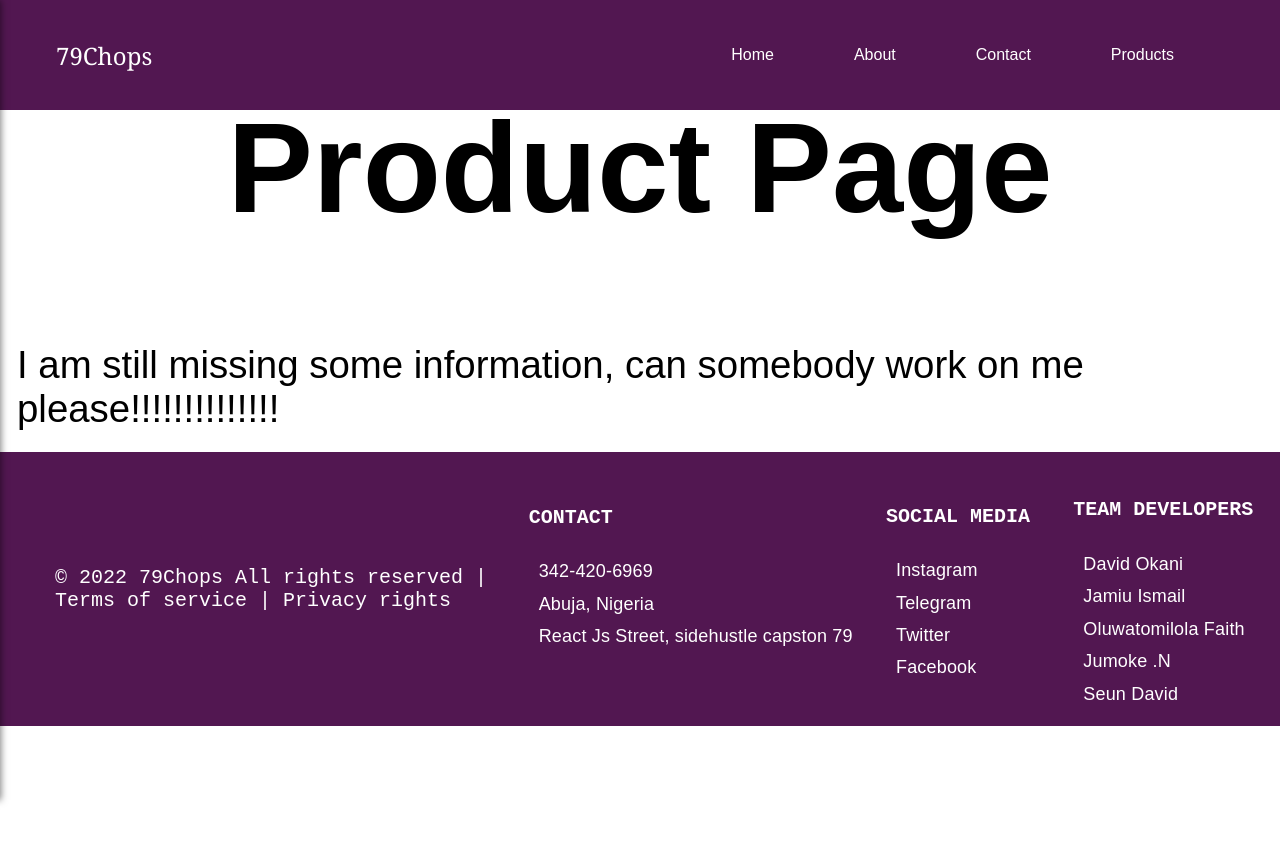
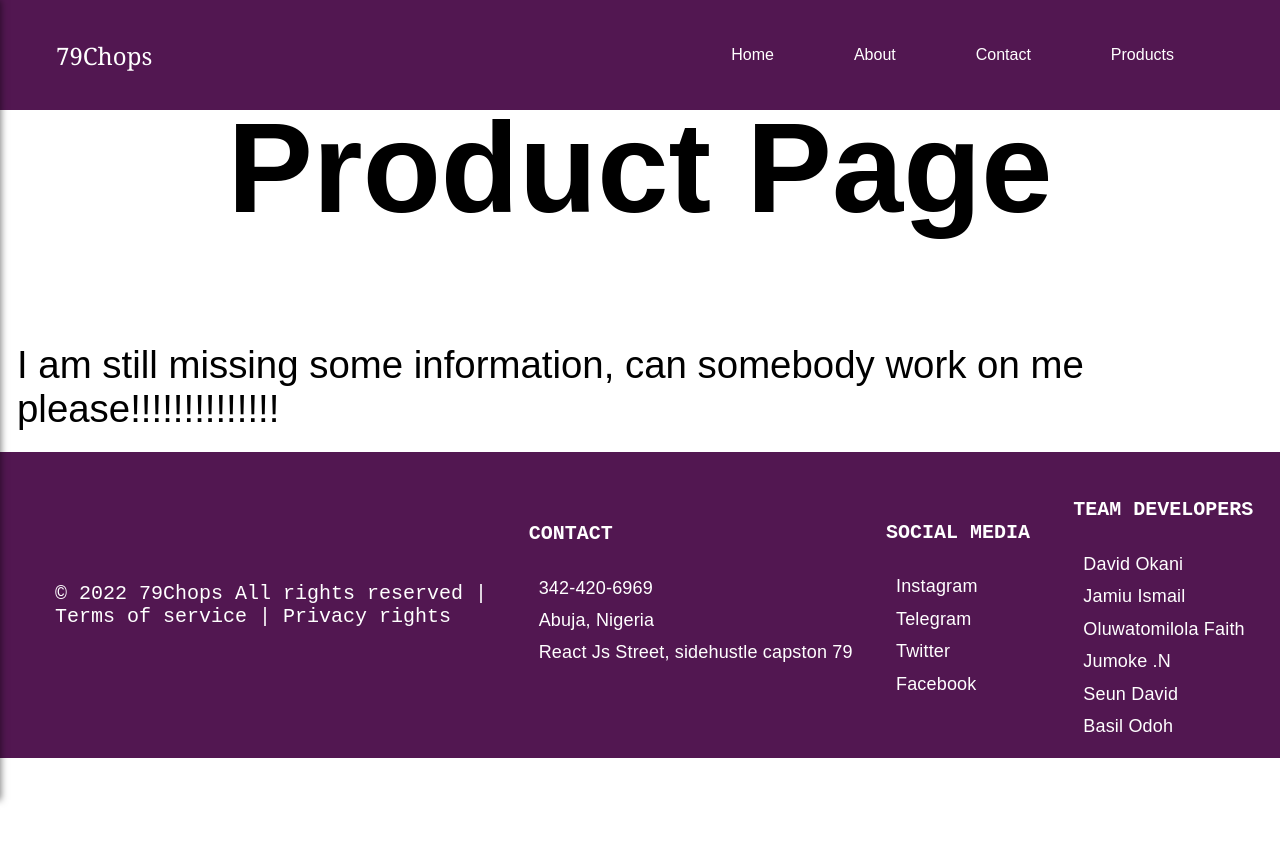
Before and after one commit to davidokani/79chops, a React (Create React App) app: page /products in a window 1280 px wide. Shown: the top 842 px of the page. Built offline with nearby package versions, Linux system fonts and the light colour scheme; a web font is replaced by a local one.

Commit message:
dev team add-up @footer

```diff
--- a/src/components/footer/Footer.js
+++ b/src/components/footer/Footer.js
@@ -38,6 +38,7 @@ const footer = () => {
             <li className='contactLi'>Oluwatomilola Faith</li>
             <li className='contactLi'>Jumoke .N</li>
             <li className='contactLi'>Seun David</li>
+            <li className='contactLi'>Basil Odoh</li>
           </ul>
         </div>
       </div>
```
